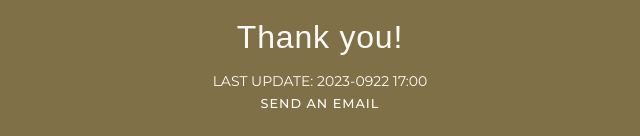
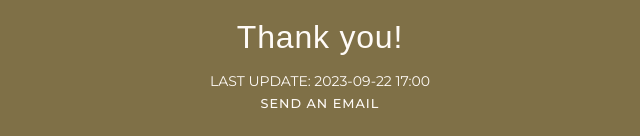
Before and after one commit to furfam/locate, a plain HTML site: page index.html in a window 1280 px wide. Shown: the part 2406-2542 px from the top of the page, 320-960 px from the left. Drawn offline with nearby package versions, Linux system fonts and the light colour scheme; a web font is replaced by a local one.

Commit message:
Update index.html

```diff
--- a/index.html
+++ b/index.html
@@ -125,7 +125,7 @@
 		<footer>
 			<div class="container-fluid bg-custom7 text-center text-light py-4">
 				<h4 class="mb-2">Thank you!</h4>
-				<small>LAST UPDATE: 2023-0922 17:00</small>
+				<small>LAST UPDATE: 2023-09-22 17:00</small>
 				<h6 class="d-block text-uppercase"><a href="mailto:rienecomedes@gmail.com">Send an email</a></h6>
 			</div>
 		</footer>
```
